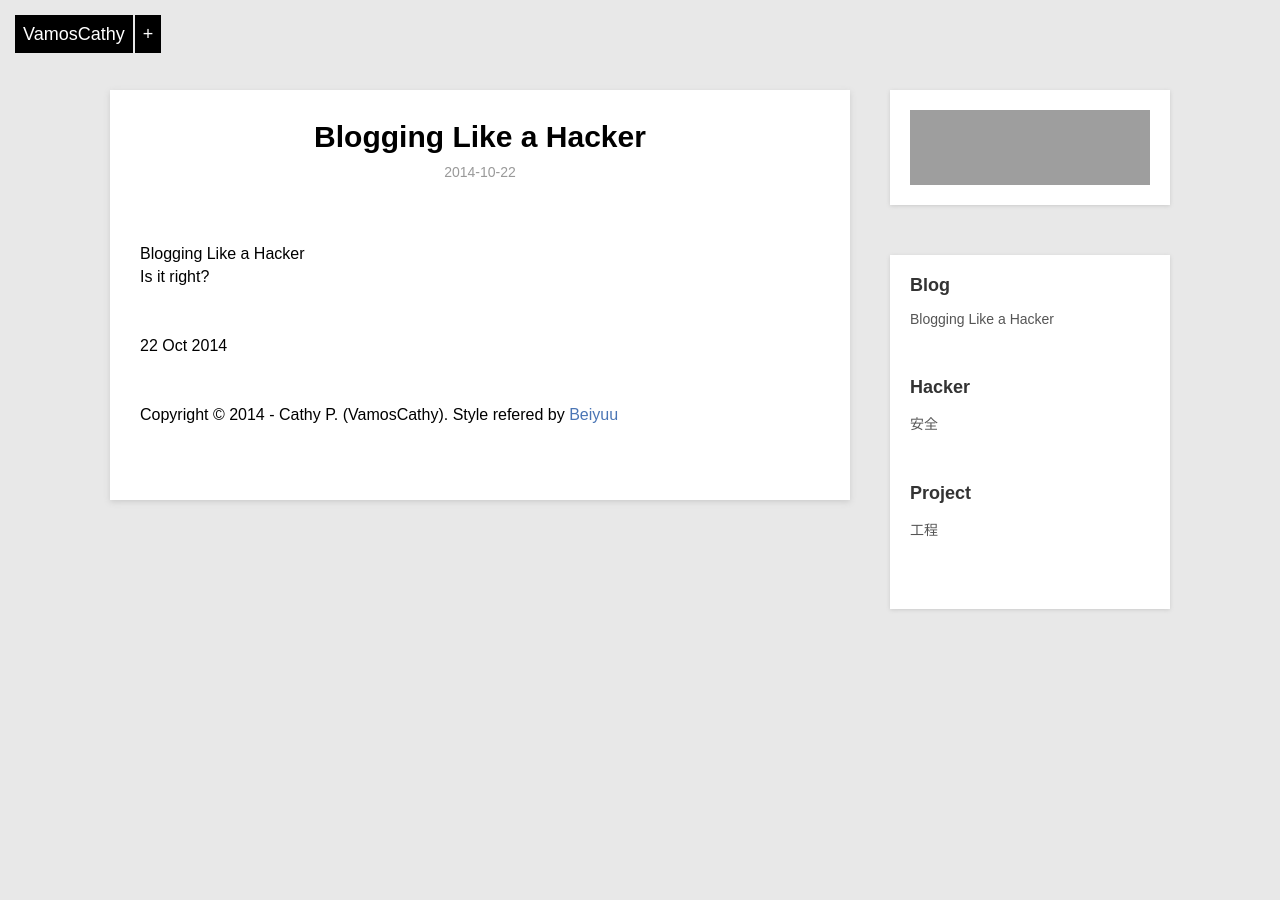
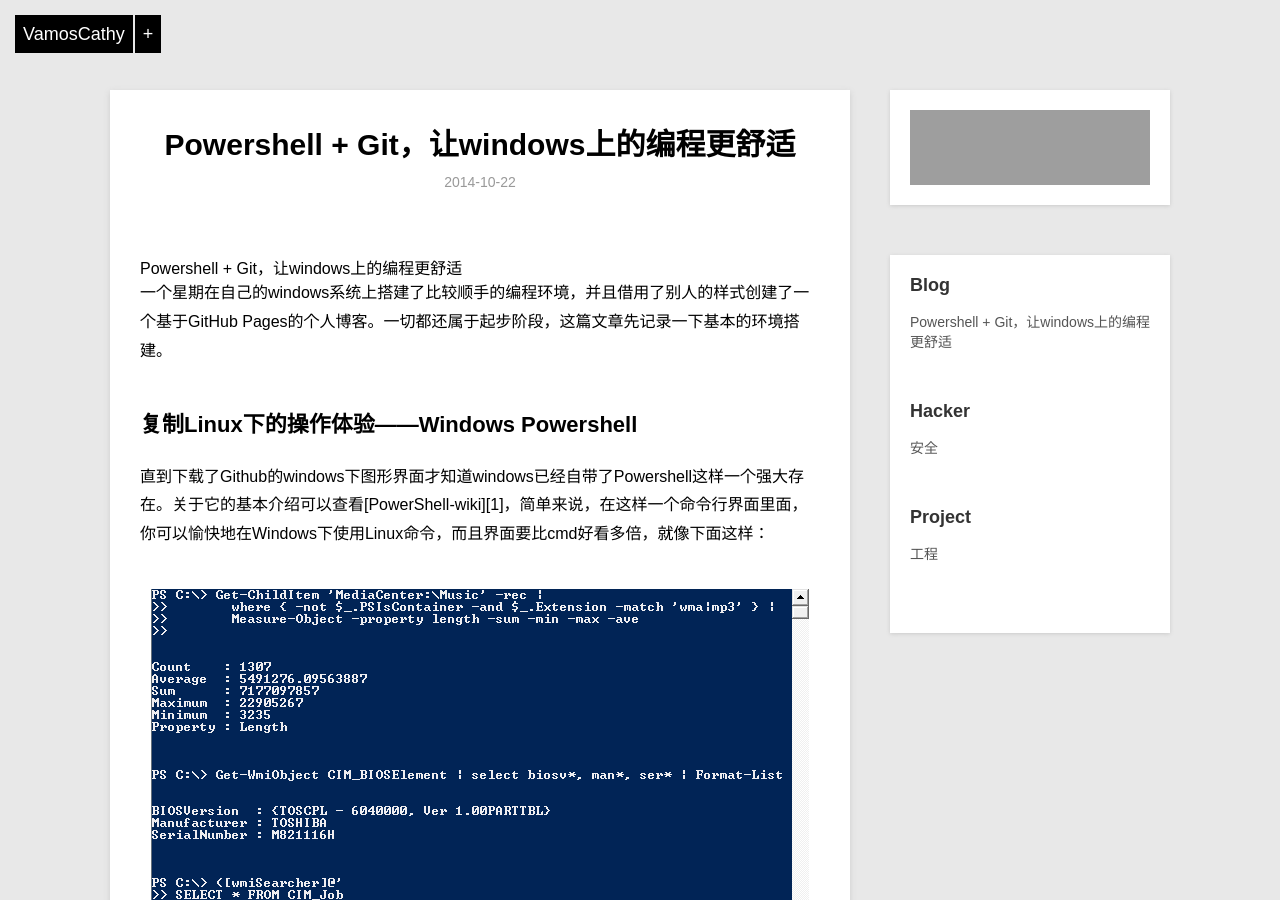
Before and after one commit to VamosCathy/vamoscathy.github.io, a Jekyll site: the page built from _posts/blog/2014-10-22-hello-world.md, in a window 1280 px wide and 900 px high. Built offline with Jekyll 4.4.1, drawn with Linux system fonts in a browser that asks for light colours; some of the changed text lies outside the part shown; grey boxes are pictures that could not be loaded.

Commit message:
new blog

```diff
--- a/_posts/blog/2014-10-22-hello-world.md
+++ b/_posts/blog/2014-10-22-hello-world.md
@@ -1,13 +1,23 @@
 ---
 layout: post
-title: Blogging Like a Hacker
+title: Powershell + Git，让windows上的编程更舒适
 category: blog
-description: Beginning
+description: Powershell为windows下的编程提供了如同LInux终端般的命令行输入窗口，而git则让代码管理更加清晰便捷。
 ---
 
 {{ page.title }}
 ====
 
-Is it right?
+一个星期在自己的windows系统上搭建了比较顺手的编程环境，并且借用了别人的样式创建了一个基于GitHub Pages的个人博客。一切都还属于起步阶段，这篇文章先记录一下基本的环境搭建。
+
+## 复制Linux下的操作体验——Windows Powershell
+
+直到下载了Github的windows下图形界面才知道windows已经自带了Powershell这样一个强大存在。关于它的基本介绍可以查看[PowerShell-wiki][1]，简单来说，在这样一个命令行界面里面，你可以愉快地在Windows下使用Linux命令，而且界面要比cmd好看多倍，就像下面这样：
+
+![alt text](/images/Windows_PowerShell_1.0_PD.png "PowerShell-wiki")
+
+![alt text](/images/powershell2.jpg "PowerShell-v4.0")
+
+另外，到后面安装了Git之后，顺带也会把ssh给安装了，是不是有了一种都不需要用PUTTY的感觉了呢？
 
 {{page.date | date_to_string}}
```
Also changed, not shown: images/Windows_PowerShell_1.0_PD.png (added), images/powershell2.jpg (added).
